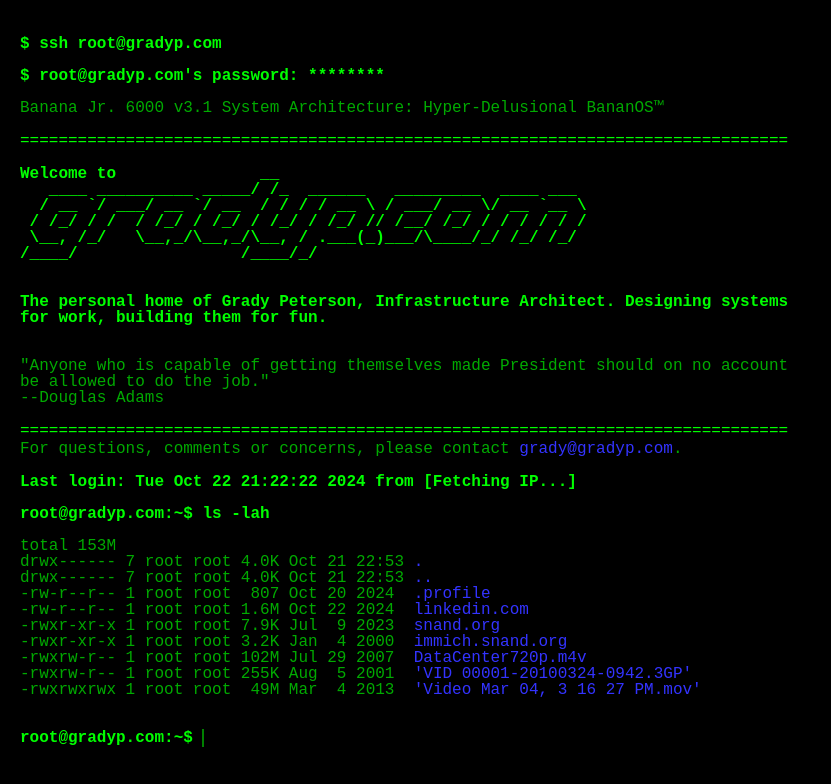
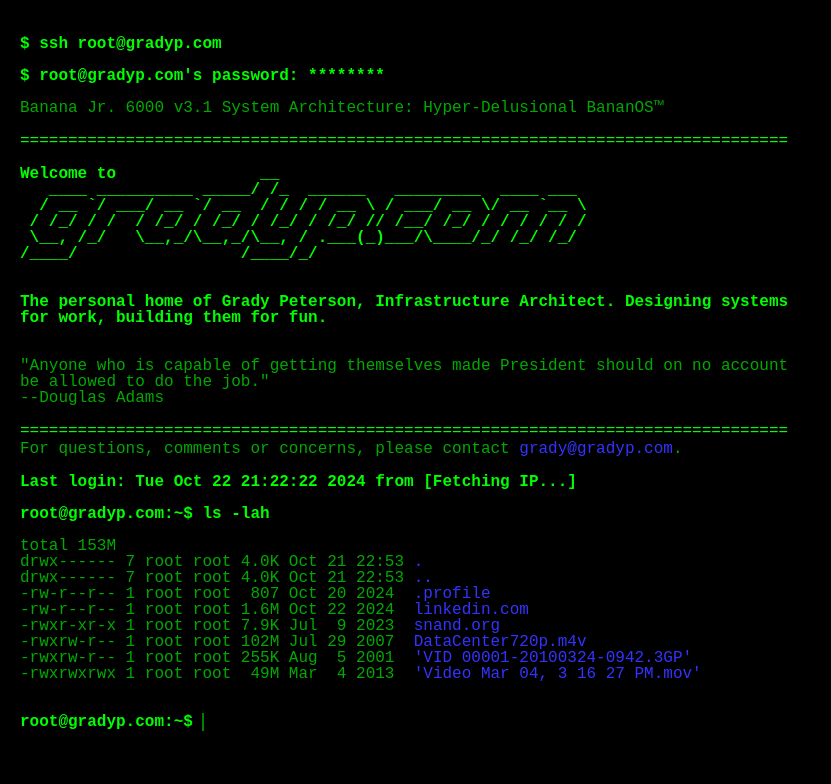
Before and after one commit to gpeterson78/gpeterson78.github.io, a plain HTML site: page index.html in a window 1280 px wide. Shown: the whole page, without its empty margins (0-831 px from the left). Drawn offline with Linux system fonts and the light colour scheme; no server answers.

Commit message:
Update index.html
removed link

```diff
--- a/index.html
+++ b/index.html
@@ -265,7 +265,6 @@ drwx------ 7 root root 4.0K Oct 21 22:53 <a href="https://github.com/gpeterson78
 -rw-r--r-- 1 root root  807 Oct 20 2024  <a href="https://www.gradyp.com/gcp" data-tooltip="my professional resume" onmouseover="showTooltip(event, this)" onmouseout="hideTooltip()">.profile</a>
 -rw-r--r-- 1 root root 1.6M Oct 22 2024  <a href="https://www.linkedin.com/in/gradypeterson/" data-tooltip="Obligatory." onmouseover="showTooltip(event, this)" onmouseout="hideTooltip()">linkedin.com</a>
 -rwxr-xr-x 1 root root 7.9K Jul  9 2023  <a href="https://www.snand.org" data-tooltip="My personal project site and homelab." onmouseover="showTooltip(event, this)" onmouseout="hideTooltip()">snand.org</a>
--rwxr-xr-x 1 root root 3.2K Jan  4 2000  <a href="https://immich.snand.org/" data-tooltip="My image host.  Also lives in my homelab." onmouseover="showTooltip(event, this)" onmouseout="hideTooltip()">immich.snand.org</a>
 -rwxrw-r-- 1 root root 102M Jul 29 2007  <a href="javascript:void(0)" data-tooltip="WhereToLive's great server migration (I planned)." onmouseover="showTooltip(event, this)" onmouseout="hideTooltip()" onclick="openModal('https://www.youtube.com/embed/tFkg8LSMegw')">DataCenter720p.m4v</a>
 -rwxrw-r-- 1 root root 255K Aug  5 2001  <a href="javascript:void(0)" data-tooltip="a &quot;server room&quot; from my very first on-site consulting gig." onmouseover="showTooltip(event, this)" onmouseout="hideTooltip()"onclick="openModal('https://www.youtube.com/embed/f12KoMSAOpE')">'VID 00001-20100324-0942.3GP'</a>
 -rwxrwxrwx 1 root root  49M Mar  4 2013  <a href="javascript:void(0)" data-tooltip="If you ever get the chance to work for a TV station, do it." onmouseover="showTooltip(event, this)" onmouseout="hideTooltip()"onclick="openModal('https://youtube.com/embed/M2_Az4UQP0k')">'Video Mar 04, 3 16 27 PM.mov'</a>
```
